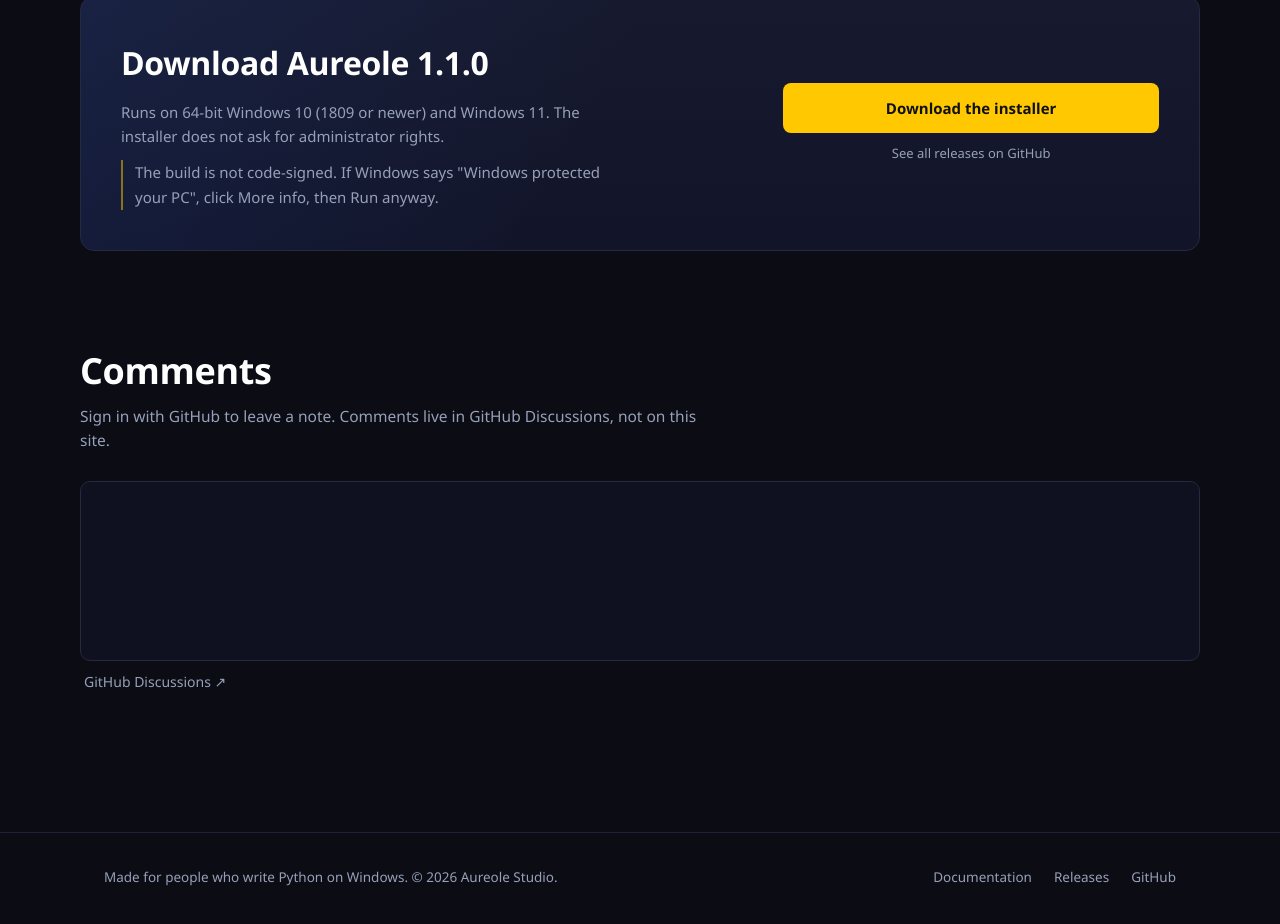
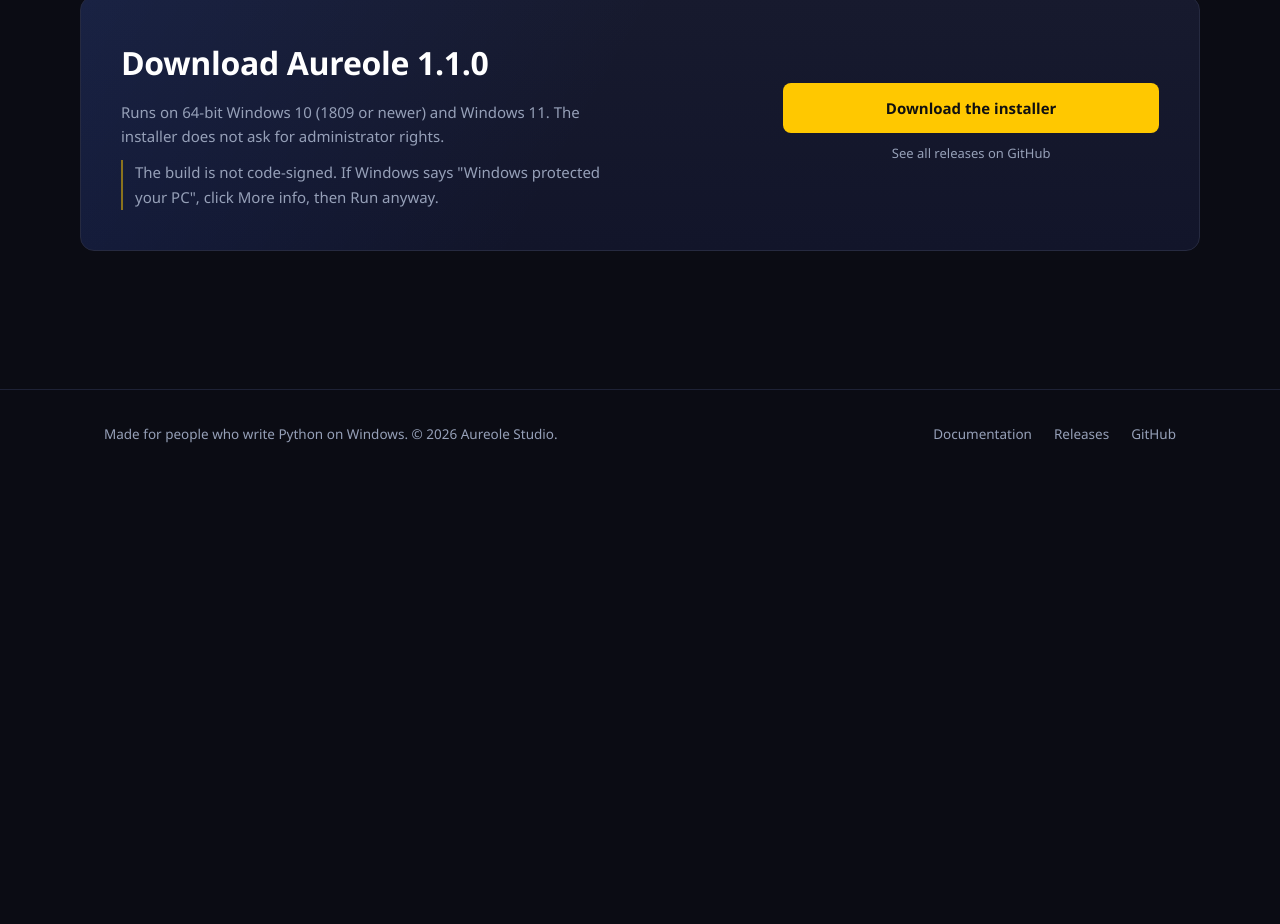
Before and after one commit to xazBili/aureole, a plain HTML site: page index.html in a window 1280 px wide. Shown: the part 1873-2797 px from the top of the page. After the commit the page ends 2362 px from the top, so only its background shows below. Drawn offline with Linux system fonts and the light colour scheme.

Commit message:
Remove the embedded comment system

```diff
--- a/assets/css/site.css
+++ b/assets/css/site.css
@@ -383,29 +383,6 @@ img { max-width: 100%; display: block; }
   padding-inline-start: 12px;
 }
 
-/* Comments */
-.comments { padding-top: 20px; }
-
-.comments-box {
-  margin-top: 28px;
-  border: 1px solid var(--line);
-  border-radius: var(--radius);
-  background: var(--bg-soft);
-  padding: 22px;
-  min-height: 180px;
-}
-
-.comments-note {
-  color: var(--muted);
-  font-size: 14px;
-  margin: 0;
-  padding: 18px 4px;
-}
-
-.comments-alt { padding: 10px 4px 0; }
-
-.giscus, .giscus-frame { width: 100%; }
-
 /* Footer */
 .site-footer {
   border-top: 1px solid var(--line-soft);
--- a/assets/js/config.js
+++ b/assets/js/config.js
@@ -1,10 +1,7 @@
 /* Aureole website configuration.
  *
- * Comments are stored as GitHub Discussions in this repository.
- * Nothing is sent to any other server.
- *
- * giscus needs its GitHub App installed once on the repository:
- * https://github.com/apps/giscus -> Install -> xazBili/aureole
+ * version / size / downloadFile control the download button.
+ * owner / repo control every GitHub link on the site.
  */
 window.AUREOLE = {
   version: "1.1.0",
@@ -13,11 +10,5 @@ window.AUREOLE = {
   owner: "xazBili",
   repo: "aureole",
   siteUrl: "https://xazbili.github.io/aureole/",
-  downloadFile: "downloads/AureoleSetup-1.1.0.exe",
-  giscus: {
-    repo: "xazBili/aureole",
-    repoId: "R_kgDOVuECxg",
-    category: "Announcements",
-    categoryId: "DIC_kwDOVuECxs4DLG8H"
-  }
+  downloadFile: "downloads/AureoleSetup-1.1.0.exe"
 };
--- a/assets/js/site.js
+++ b/assets/js/site.js
@@ -1,4 +1,4 @@
-/* Aureole homepage behaviour: language switching, links, comments. */
+/* Aureole homepage behaviour: language switching and links. */
 (function () {
   var CFG = window.AUREOLE || {};
   var I18N = window.AUREOLE_I18N || {};
@@ -101,7 +101,6 @@
       releases: base + "/releases",
       repo: base,
       issues: base + "/issues",
-      discussions: base + "/discussions",
       docs: "docs.html"
     };
 
@@ -116,97 +115,23 @@
     if (year) year.textContent = "2026";
   }
 
-  var GISCUS_LANG = {
-    zh_CN: "zh-CN", zh_TW: "zh-TW", pt_BR: "pt", nb_NO: "nb"
-  };
-
-  function mountComments() {
-    var host = document.getElementById("comments");
-    if (!host || !CFG.giscus) return;
-    var g = CFG.giscus;
-    var configured = g.repoId && g.repoId.indexOf("REPLACE") !== 0 &&
-                     g.categoryId && g.categoryId.indexOf("REPLACE") !== 0 &&
-                     g.repo && g.repo.indexOf("YOUR_GITHUB_NAME") !== 0;
-
-    host.innerHTML = "";
-    if (!configured) {
-      var note = document.createElement("p");
-      note.className = "comments-note";
-      note.setAttribute("data-i18n", "cm.pending");
-      note.textContent = t(currentLang(), "cm.pending");
-      host.appendChild(note);
-      return;
-    }
-
-    loadGiscus(host, g, 0);
-  }
-
-  // giscus.app is occasionally unreachable from mainland networks. Retry twice,
-  // then leave a direct link so the thread can still be read and answered.
-  function loadGiscus(host, g, attempt) {
-    var script = document.createElement("script");
-    script.src = "https://giscus.app/client.js";
-    script.async = true;
-    script.crossOrigin = "anonymous";
-    var code = currentLang();
-    var lang = GISCUS_LANG[code] || code.split("_")[0].toLowerCase();
-    script.setAttribute("data-repo", g.repo);
-    script.setAttribute("data-repo-id", g.repoId);
-    script.setAttribute("data-category", g.category || "Announcements");
-    script.setAttribute("data-category-id", g.categoryId);
-    script.setAttribute("data-mapping", "pathname");
-    script.setAttribute("data-strict", "0");
-    script.setAttribute("data-reactions-enabled", "1");
-    script.setAttribute("data-emit-metadata", "0");
-    script.setAttribute("data-input-position", "top");
-    script.setAttribute("data-theme", "transparent_dark");
-    script.setAttribute("data-lang", lang);
-    script.setAttribute("data-loading", "lazy");
-    host.appendChild(script);
-
-    setTimeout(function () {
-      if (host.querySelector("iframe")) return;
-      var old = host.querySelector('script[src^="https://giscus.app/client.js"]');
-      if (old) old.parentNode.removeChild(old);
-      if (attempt < 1) {
-        loadGiscus(host, g, attempt + 1);
-        return;
-      }
-      host.innerHTML = "";
-      var note = document.createElement("p");
-      note.className = "comments-note";
-      var link = document.createElement("a");
-      link.href = "https://github.com/" + (CFG.owner || "") + "/" +
-                  (CFG.repo || "aureole") + "/discussions";
-      link.textContent = "GitHub Discussions ↗";
-      note.appendChild(link);
-      host.appendChild(note);
-    }, 5000);
-  }
-
   var active = FALLBACK;
 
-  function currentLang() {
-    return active;
-  }
-
-  function setLang(code, mount) {
+  function setLang(code) {
     active = (findLang(code) || findLang(FALLBACK)).code;
     apply(active);
-    if (mount) mountComments();
   }
 
   document.addEventListener("DOMContentLoaded", function () {
     var select = document.getElementById("lang-select");
     if (select) buildSelect(select);
 
-    setLang(detect(), false);
+    setLang(detect());
     applyLinks();
-    mountComments();
 
     if (select) {
       select.addEventListener("change", function () {
-        setLang(select.value, true);
+        setLang(select.value);
       });
     }
   });
--- a/index.html
+++ b/index.html
@@ -11,7 +11,7 @@
 <meta property="og:title" content="Aureole · A Python editor for Windows">
 <meta property="og:description" content="Native Qt editor for Windows. Tabs, file tree, terminal, pdb debugging and 41 interface languages.">
 <meta property="og:image" content="assets/img/editor.png">
-<link rel="stylesheet" href="assets/css/site.css?v=1.1.2">
+<link rel="stylesheet" href="assets/css/site.css?v=1.1.3">
 </head>
 <body>
 <a class="skip" href="#main">Skip to content</a>
@@ -102,17 +102,6 @@
       </div>
     </div>
   </section>
-
-  <section class="section comments wrap" id="comments-section">
-    <div class="section-head">
-      <h2 data-i18n="cm.title">Comments</h2>
-      <p data-i18n="cm.sub">Sign in with GitHub to leave a note. Comments live in GitHub Discussions, not on this site.</p>
-    </div>
-    <div class="comments-box" id="comments">
-      <p class="comments-note" data-i18n="cm.pending">Comments are not connected yet. Add the repository ID and category ID in assets/js/config.js to switch them on.</p>
-    </div>
-    <p class="comments-note comments-alt"><a href="https://github.com/xazBili/aureole/discussions" data-link="discussions">GitHub Discussions ↗</a></p>
-  </section>
 </main>
 
 <footer class="site-footer">
@@ -132,6 +121,6 @@
 <script src="assets/js/i18n-2.js?v=1.1.1"></script>
 <script src="assets/js/i18n-3.js?v=1.1.1"></script>
 <script src="assets/js/i18n-4.js?v=1.1.1"></script>
-<script src="assets/js/site.js?v=1.1.3"></script>
+<script src="assets/js/site.js?v=1.1.4"></script>
 </body>
 </html>
```
Also changed, not shown: 404.html (+1 -1 lines), docs.html (+1 -1 lines).
